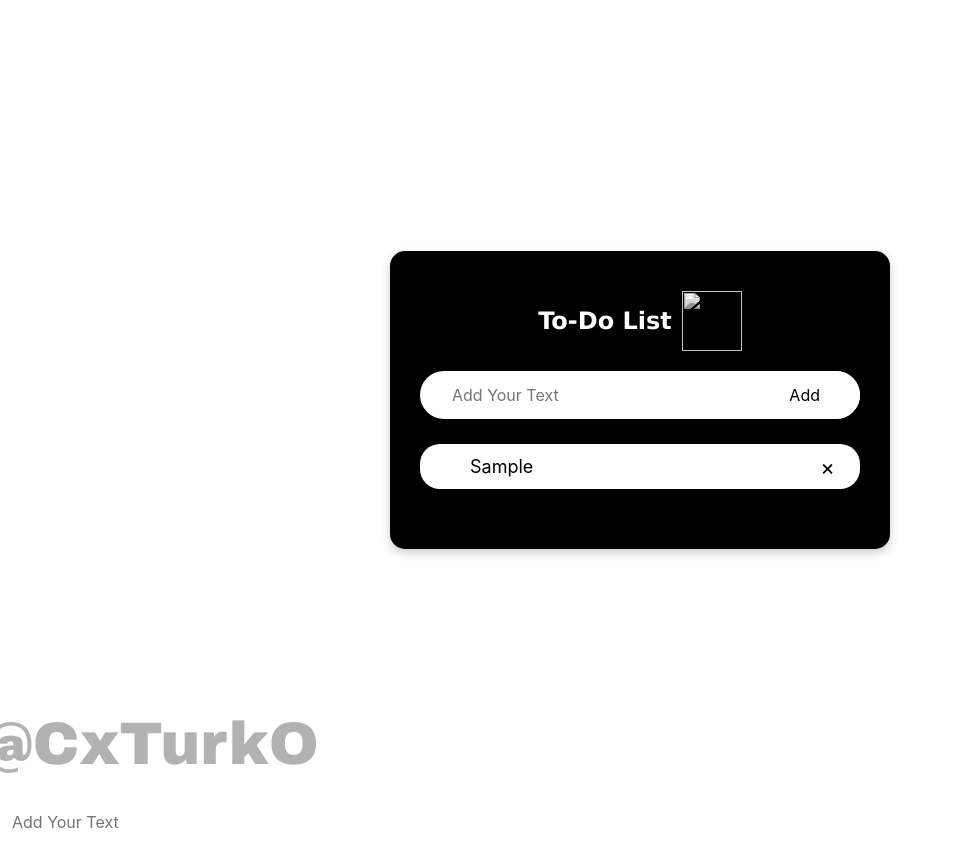
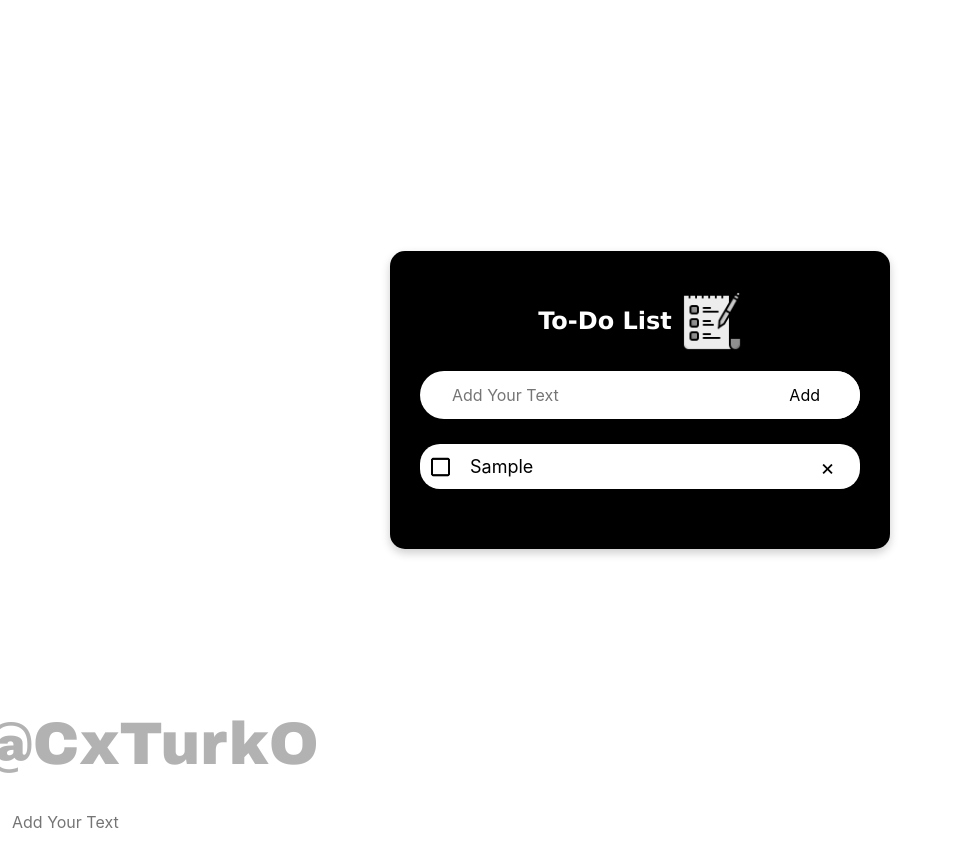
Before and after one commit to CxTurkO/Basic-To-Do-List, a plain HTML site: page index.html in a window 1280 px wide. Both pictures are taken after typing "Sample" into the empty fields and a click on the button "Add". Shown: the whole page, without its empty margins (0-956 px from the left). Drawn offline with Linux system fonts and the light colour scheme.

Commit message:
Just optimize

```diff
--- a/index.html
+++ b/index.html
@@ -11,7 +11,7 @@
 <body>
     <div class="container">
         <div class="todo">
-            <h2>To-Do List <img src="Images/image.png" width="60" height="60"></h2>
+            <h2>To-Do List <img src="image.png" width="60" height="60"></h2>
             <div class="row">
                 <input type="text" id="input-box" placeholder="Add Your Text">
                 <button onclick="AddTask()">Add</button>
--- a/script.js
+++ b/script.js
@@ -1,3 +1,5 @@
+// Muhammed Devran Yılmaz @CxTurkO
+
 const inputBox = document.getElementById("input-box");
 const listContainer = document.getElementById("list-container");
 
--- a/style.css
+++ b/style.css
@@ -115,7 +115,7 @@ ul li::before {
     height: 25px;
     width: 25px;
     border-radius: 50%;
-    background-image: url(Images/unchecked1.png);
+    background-image: url(unchecked1.png);
     background-size: cover;
     background-position: center;
     top: 50%;
@@ -130,7 +130,7 @@ ul li.checked {
 }
 
 ul li.checked::before {
-    background-image: url(Images/checked1.png);
+    background-image: url(checked1.png);
     filter: grayscale(100%);
 }
 
```
